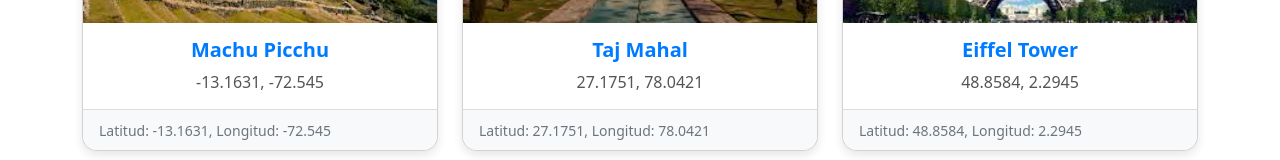
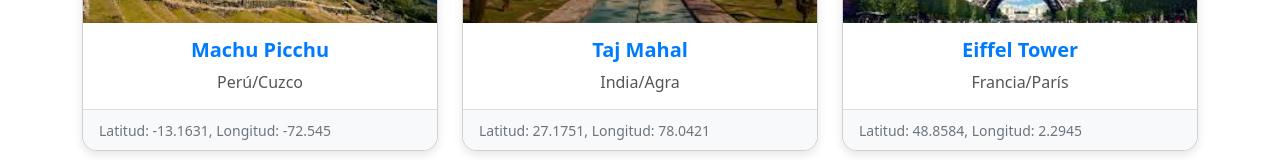
Before and after one commit to Aroarr05/Proyecto, an Angular app: page /destino-listar in a window 1280 px wide. Shown: the part 583-743 px from the top of the page. Built offline with nearby package versions, Linux system fonts and the light colour scheme; data requests are answered from the project's data file.

Commit message:
destino-listar terminado y el buscador funcionado

```diff
--- a/src/app/components/destino/destino-listar/destino-listar.component.html
+++ b/src/app/components/destino/destino-listar/destino-listar.component.html
@@ -34,7 +34,7 @@
           <img [src]="destino.imagen" [alt]="destino.nombre" class="card-img-top">
           <div class="card-body">
             <h5 class="card-title">{{ destino.nombre }}</h5>
-            <p class="card-text">{{ destino.ubicacion.lat }}, {{ destino.ubicacion.lng }}</p>
+            <p class="card-text">{{ destino.ubicacionTexto }}</p> <!-- Aquí mostramos la ubicación en formato texto -->
           </div>
           <div class="card-footer">
             <small>Latitud: {{ destino.ubicacion.lat }}, Longitud: {{ destino.ubicacion.lng }}</small>
```
